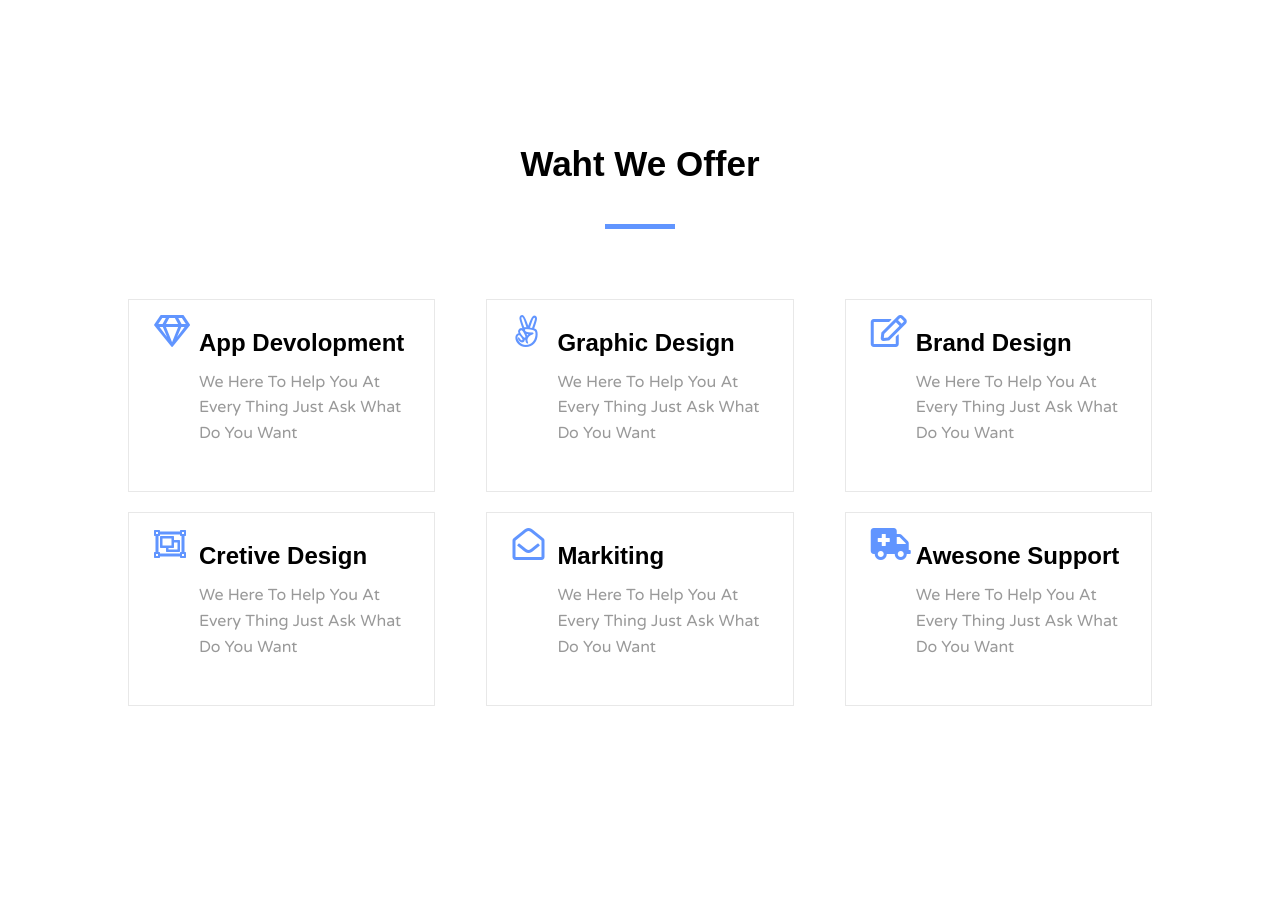
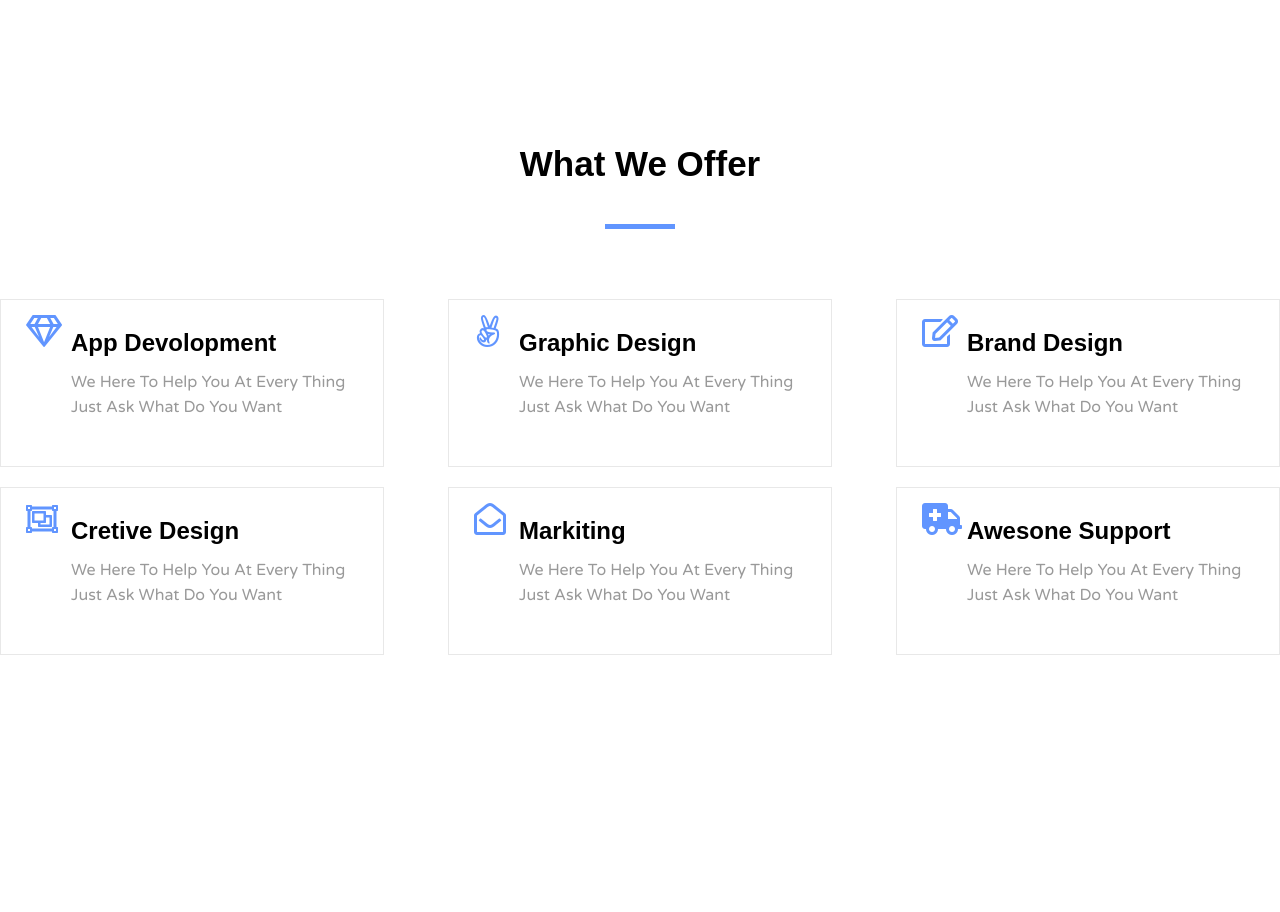
Before and after one commit to ahmedgomaa723/template, a plain HTML site: page index.html in a window 1280 px wide. Shown: the part 2700-3612 px from the top of the page. Drawn offline with Linux system fonts and the light colour scheme.

Commit message:
change name

```diff
--- a/index.html
+++ b/index.html
@@ -209,49 +209,49 @@
 
     <!-- offer aection -->
     <div class="offer pd-y">
-        <div class="section-header">
-            <h2 class="section-title">waht we offer</h2>
+        <div class="section-header itr-effect">
+            <h2 class="section-title">what we offer</h2>
             <span class="line"></span>
-        </div> <!--section header /-->
-        <div class="container">
+        </div>
+    <div class="contaner">
         <div class="offer-content">
             <div class="offer-item itr-effect">
                 <i class="icon far fa-gem fa-2x"></i>
                 <h2 class="offer-item-title">app devolopment</h2>
                 <p class="offer-item-desc">we here to help you at every thing just ask what do you want</p>
 
-                </div> <!--offer-item /-->
-                <div class="offer-item itr-effect mg">
+            </div> <!-- /offer-item -->
+            <div class="offer-item mg itr-effect">
                 <i class="icon fab fa-angellist fa-2x"></i>
                 <h2 class="offer-item-title">graphic design</h2>
                 <p class="offer-item-desc">we here to help you at every thing just ask what do you want</p>
 
-                </div> <!--offer-item /-->
+            </div> <!-- /offer-item -->
             <div class="offer-item itr-effect">
                 <i class="icon far fa-edit fa-2x"></i>
                 <h2 class="offer-item-title">brand design</h2>
                 <p class="offer-item-desc">we here to help you at every thing just ask what do you want</p>
-
-                </div> <!--offer-item /-->
+            </div> <!-- /offer-item -->
             <div class="offer-item itr-effect">
                 <i class="icon far fa-object-group fa-2x"></i>
                 <h2 class="offer-item-title">cretive design</h2>
                 <p class="offer-item-desc">we here to help you at every thing just ask what do you want</p>
-
-                </div> <!--offer-item /-->
-                <div class="offer-item itr-effect mg">
+            </div> <!-- /offer-item -->
+            <div class="offer-item mg itr-effect">
                 <i class="icon far fa-envelope-open fa-2x"></i>
                 <h2 class="offer-item-title">markiting</h2>
                 <p class="offer-item-desc">we here to help you at every thing just ask what do you want</p>
-
-                </div> <!--offer-item /-->
+            </div> <!-- /offer-item -->
             <div class="offer-item itr-effect">
                 <i class="icon fas fa-ambulance fa-2x"></i>
                 <h2 class="offer-item-title">awesone support</h2>
                 <p class="offer-item-desc">we here to help you at every thing just ask what do you want</p>
+            </div> <!-- /offer-item -->
+        </div> <!-- offer-content -->
+    </div> <!-- /contaner -->
+    </div> <!-- /offer -->
 
-                </div> <!--offer-item /-->
-            </div> <!--offer-cotent /-->
+    <!--offer-cotent /-->
 
 
         </div><!--container /-->
```
Lines whose indentation alone changed are shown as unchanged.
